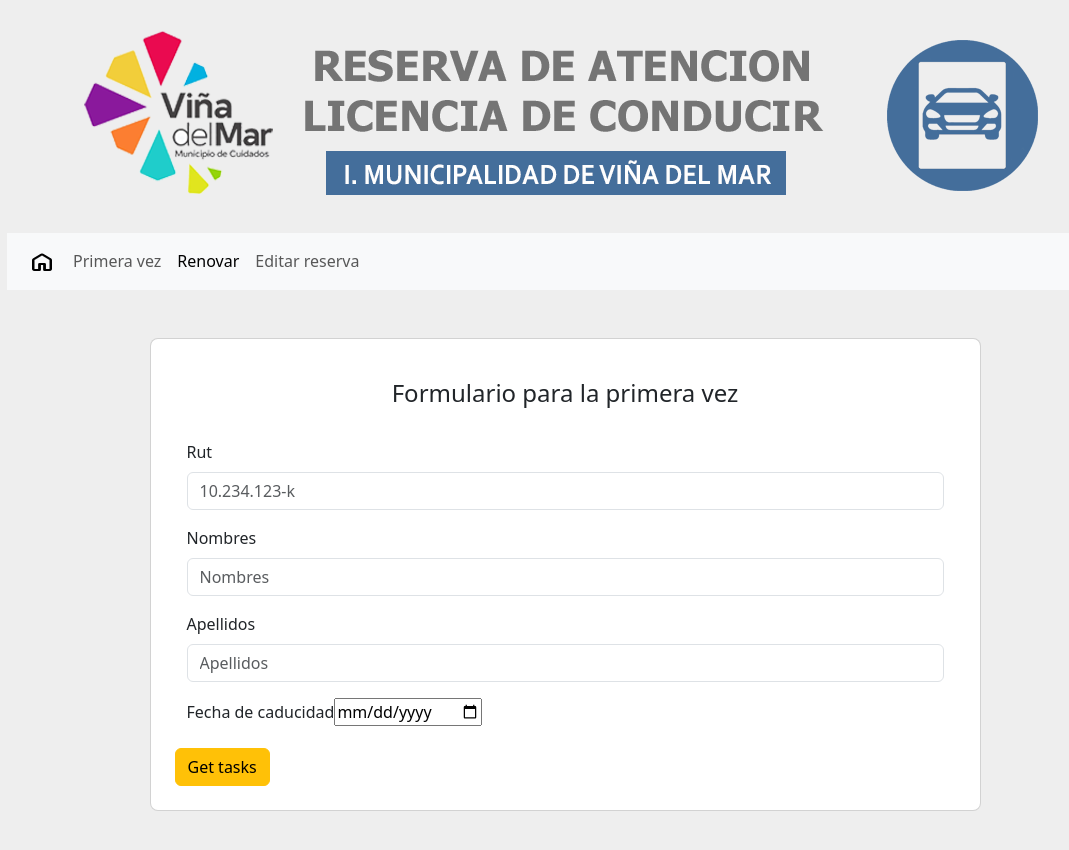
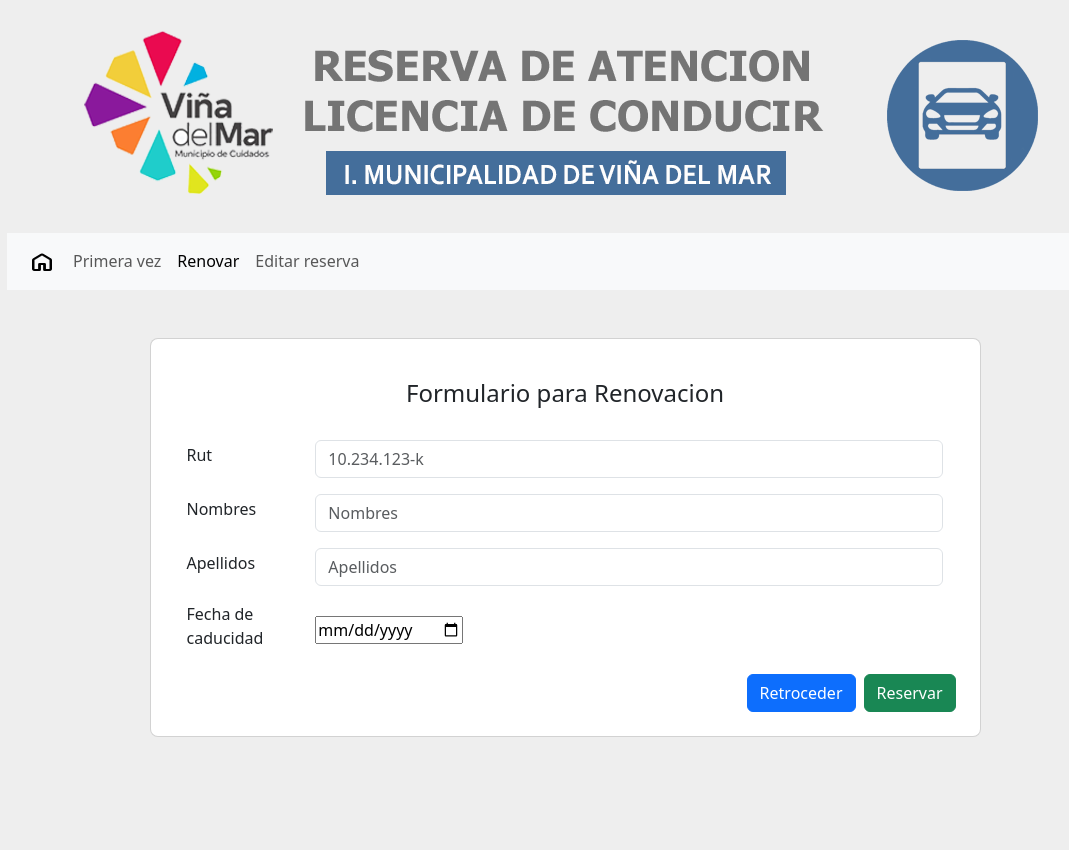
Before and after one commit to defmex/webTransitoAng, an Angular app: page /renovar-component in a window 1280 px wide. Shown: the top 850 px of the page, without its empty margins (75-1144 px from the left). Built offline with nearby package versions, Linux system fonts and the light colour scheme.

Commit message:
Correccion de formulario estilo

```diff
--- a/src/app/primera-vez/primera-vez.component.html
+++ b/src/app/primera-vez/primera-vez.component.html
@@ -1,30 +1,55 @@
 <section class="vh-100" style="background-color: #eee;">
   <div class="container py-5 h-100">
     <div class="row d-flex justify-content-center align-items-center h-50">
-      <div class="col col-lg-5 col-xl-9">
+      <div class="col col-lg-9 col-xl-9">
         <div class="card rounded-3">
           <div class="card-body p-4">
               <div class="container">
                   <h4 class="text-center my-3 pb-3">Formulario para la primera vez</h4>
                   <div class="mb-3">
+                    <div class="row g-3 align-items-center">
+                      <div class="col-2">
                         <label for="rut" class="form-label">Rut</label>
-                      <input type="number" class="form-control" id="rut" placeholder="10.234.123-k">
+                      </div>
+                      <div class="col-10">
+                        <input type="form" class="form-control" id="rut" placeholder="10.234.123-k">
+                      </div>
+                    </div>
                   </div>
                   <div class="mb-3">
+                    <div class="row g-3 align-items-center">
+                      <div class="col-2">
                         <label for="nombres" class="form-label">Nombres</label>
+                      </div>
+                      <div class="col-10">
                         <input type="nombres" class="form-control" id="nombre" placeholder="Nombres">
                       </div>
+                    </div>
+                  </div>
                   <div class="mb-3">
+                    <div class="row g-3 align-items-center">
+                      <div class="col-2">
                         <label for="apellidos" class="form-label">Apellidos</label>
+                      </div>
+                      <div class="col-10">
                         <input type="apellidos" class="form-control" id="apellidos" placeholder="Apellidos">
                       </div>
+                    </div>
+                  </div>
                   <div class="mb-3">
+                    <div class="row g-3 align-items-center">
+                      <div class="col-2">
                         <label for="fecha" class="form-label">Fecha de nacimiento</label>
+                      </div>
+                      <div class="col-auto">
                         <input type="date" class="form-date" id="fechaDeNacimiento">
                       </div>
                     </div>
-              <div class="col-12">
-                <button type="submit" data-mdb-button-init data-mdb-ripple-init class="btn btn-warning">Get tasks</button>
+                  </div>
+              </div>
+              <div class="d-grid gap-2 d-md-flex justify-content-md-end">
+                  <button type="submit" data-mdb-button-init data-mdb-ripple-init class="btn btn-primary">Retroceder</button>
+                  <button type="submit" data-mdb-button-init data-mdb-ripple-init class="btn btn-success">Reservar</button>
               </div>
           </div>
         </div>
--- a/src/app/renovar/renovar.component.html
+++ b/src/app/renovar/renovar.component.html
@@ -5,26 +5,51 @@
         <div class="card rounded-3">
           <div class="card-body p-4">
               <div class="container">
-                  <h4 class="text-center my-3 pb-3">Formulario para la primera vez</h4>
+                  <h4 class="text-center my-3 pb-3">Formulario para Renovacion</h4>
                   <div class="mb-3">
+                    <div class="row g-3 align-items-center">
+                      <div class="col-2">
                         <label for="rut" class="form-label">Rut</label>
-                    <input type="number" class="form-control" id="rut" placeholder="10.234.123-k">
+                      </div>
+                      <div class="col-10">
+                        <input type="form" class="form-control" id="rut" placeholder="10.234.123-k">
+                      </div>
+                    </div>
                   </div>
                   <div class="mb-3">
+                    <div class="row g-3 align-items-center">
+                      <div class="col-2">
                         <label for="nombres" class="form-label">Nombres</label>
+                      </div>
+                      <div class="col-10">
                         <input type="nombres" class="form-control" id="nombre" placeholder="Nombres">
                       </div>
+                    </div>
+                  </div>
                   <div class="mb-3">
+                    <div class="row g-3 align-items-center">
+                      <div class="col-2">
                         <label for="apellidos" class="form-label">Apellidos</label>
+                      </div>
+                      <div class="col-10">
                         <input type="apellidos" class="form-control" id="apellidos" placeholder="Apellidos">
                       </div>
+                    </div>
+                  </div>
                   <div class="mb-3">
-                  <label for="fecha" class="form-label">Fecha de caducidad </label>
+                    <div class="row g-3 align-items-center">
+                      <div class="col-2">
+                        <label for="fecha" class="form-label">Fecha de caducidad</label>
+                      </div>
+                      <div class="col-auto">
                         <input type="date" class="form-date" id="fechaDeCaducidad">
                       </div>
                     </div>
-              <div class="col-12">
-                <button type="submit" data-mdb-button-init data-mdb-ripple-init class="btn btn-warning">Get tasks</button>
+                  </div>
+              </div>
+              <div class="d-grid gap-2 d-md-flex justify-content-md-end">
+                <button type="submit" data-mdb-button-init data-mdb-ripple-init class="btn btn-primary">Retroceder</button>
+                <button type="submit" data-mdb-button-init data-mdb-ripple-init class="btn btn-success">Reservar</button>
             </div>
           </div>
         </div>
--- a/src/index.html
+++ b/src/index.html
@@ -4,7 +4,7 @@
   <meta charset="utf-8">
   <title>WebTransitoV</title>
   <base href="/">
-  <meta name="viewport" content="width=device-width, initial-scale=1">
+  <meta name="viewport" content="width=device-width,initial-scale=1">
   <link rel="icon" type="image/x-icon" href="favicon.ico">
   <link href="https://cdn.jsdelivr.net/npm/bootstrap@5.3.3/dist/css/bootstrap.min.css" rel="stylesheet" integrity="sha384-QWTKZyjpPEjISv5WaRU9OFeRpok6YctnYmDr5pNlyT2bRjXh0JMhjY6hW+ALEwIH" crossorigin="anonymous">
 </head>
```
Also changed, not shown: src/app/primera-vez/primera-vez.component.ts (line endings or trailing spaces). Lines whose indentation alone changed are shown as unchanged.
